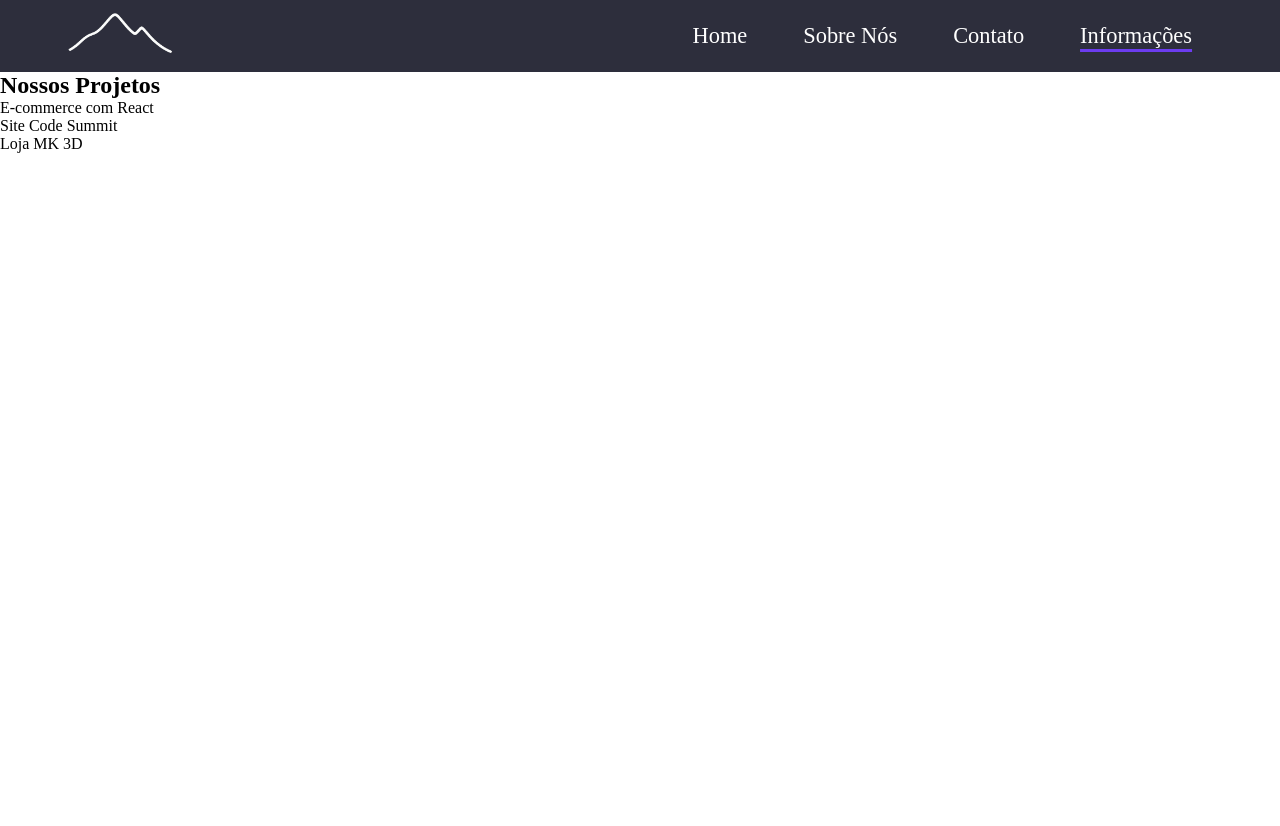
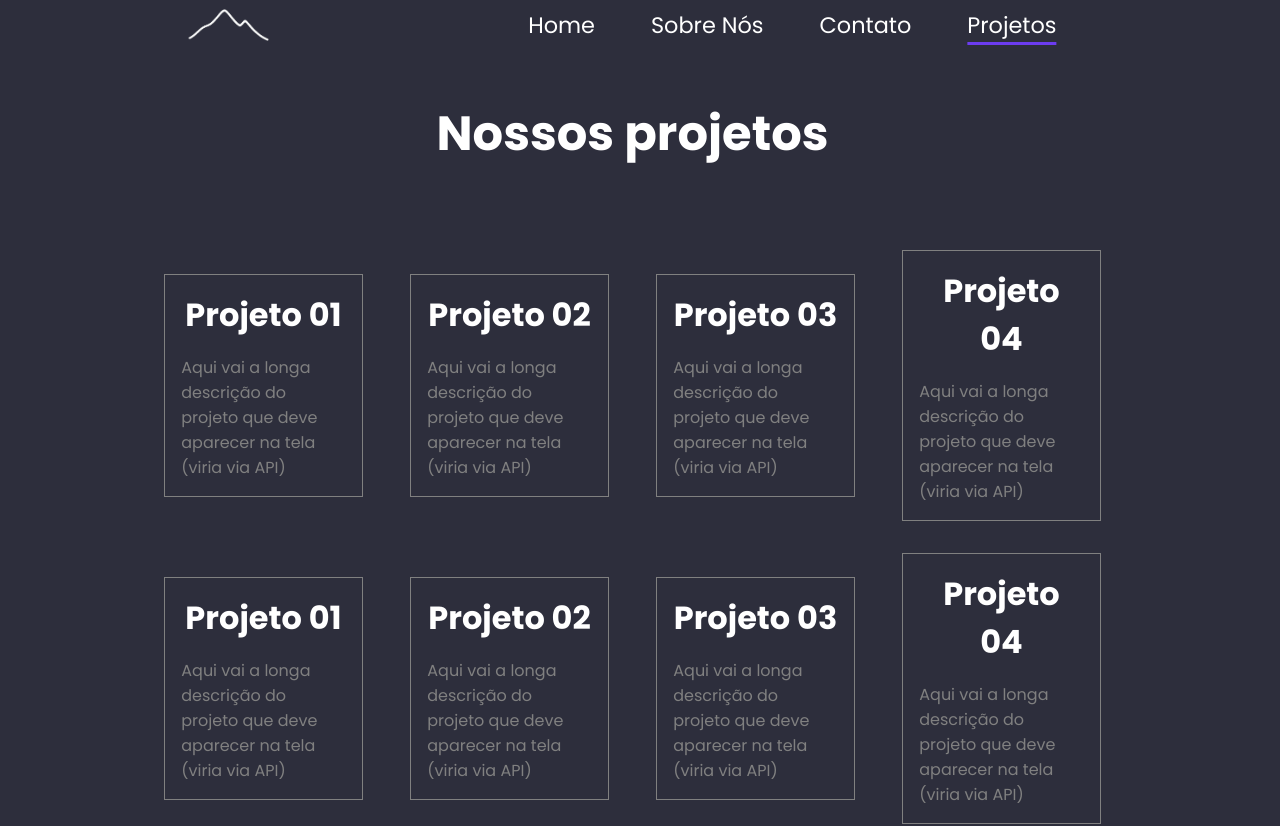
Before and after one commit to MaikeraHW/React_router, a React (Vite) app: page /projects in a window 1280 px wide. Shown: the top 826 px of the page. Before the commit the page ends 800 px from the top, so only its background shows below. Built offline with nearby package versions, Linux system fonts and the light colour scheme.

Commit message:
feito pagina de projetos e cards dinamicos baseado em API

```diff
--- a/index.html
+++ b/index.html
@@ -2,6 +2,9 @@
 <html lang="en">
   <head>
     <meta charset="UTF-8" />
+    <link rel="preconnect" href="https://fonts.googleapis.com">
+    <link rel="preconnect" href="https://fonts.gstatic.com" crossorigin>
+    <link href="https://fonts.googleapis.com/css2?family=Poppins:ital,wght@0,100;0,200;0,300;0,400;0,500;0,600;0,700;0,800;0,900;1,100;1,200;1,300;1,400;1,500;1,600;1,700;1,800;1,900&display=swap" rel="stylesheet">
     <link rel="icon" type="image/svg+xml" href="/favicon.svg" />
     <meta name="viewport" content="width=device-width, initial-scale=1.0" />
     <title>react-router</title>
@@ -9,5 +12,7 @@
   <body>
     <div id="root"></div>
     <script type="module" src="/src/main.jsx"></script>
+    <script type="module" src="https://unpkg.com/ionicons@7.1.0/dist/ionicons/ionicons.esm.js"></script>
+    <script nomodule src="https://unpkg.com/ionicons@7.1.0/dist/ionicons/ionicons.js"></script>
   </body>
 </html>
--- /dev/null
+++ b/src/components/Article.jsx
@@ -0,0 +1,19 @@
+import styles from './Article.module.css'
+
+
+function Article({artName, artLogo, artDesc}){
+
+
+    return (
+
+        <article className={styles.articleBody}>
+            <p className={styles.articlelogo}>{artLogo}</p>
+            <h3 className={styles.articleName}>{artName}</h3>
+            <p className={styles.articleDescription}>{artDesc}</p>
+        </article>
+
+
+    )
+}
+
+export default Article
--- /dev/null
+++ b/src/components/Article.module.css
@@ -0,0 +1,17 @@
+.articleBody{
+    flex: 0 0 calc(20%);
+    padding: 1rem;
+    border: 1px solid grey;
+    margin: 1rem 0;
+}
+
+.articleName{
+    margin-bottom: 1rem;
+    text-align: center;
+    font-size: 2rem;
+    color: white;
+}
+
+.articleDescription{
+    color: grey;
+}
--- a/src/components/Header.jsx
+++ b/src/components/Header.jsx
@@ -17,7 +17,7 @@ function Header(){
                     <li><NavLink to="/" className={({isActive}) => `${isActive ? styles.active : ''} ${styles.navLink}`}>Home</NavLink></li>
                     <li><NavLink to="/sobre" className={({isActive}) => `${isActive ? styles.active : ''} ${styles.navLink}`}>Sobre Nós</NavLink></li>
                     <li><NavLink to="/contato" className={({isActive}) => `${isActive ? styles.active : ''} ${styles.navLink}`}>Contato</NavLink></li>
-                    <li><NavLink to="/projects" className={({isActive}) => `${isActive ? styles.active : ''} ${styles.navLink}`}>Informações</NavLink></li>
+                    <li><NavLink to="/projects" className={({isActive}) => `${isActive ? styles.active : ''} ${styles.navLink}`}>Projetos</NavLink></li>
                 </ul>
             </nav>
         </div>
--- a/src/index.css
+++ b/src/index.css
@@ -2,8 +2,17 @@
   padding: 0;
   margin: 0;
   box-sizing: border-box;
+  font-family: 'Poppins', sans-serif;
 
   --maincolor: #2d2e3c;
   --secondcolor: #181621;
   --mainpurple: #6c3cf0;
+
+  background-color: var(--maincolor);
+  scrollbar-gutter: stable;
 }
+
+body{
+  max-width: 80dvw;
+  margin: auto;
+}
--- a/src/pages/Projects.jsx
+++ b/src/pages/Projects.jsx
@@ -1,21 +1,51 @@
+import styles from './projects.module.css'
+import Article from "../components/Article"
 
 
 function Projects(){
 
-    const listaDeProjetos = [
-        {id: 1, nome: "E-commerce com React"},
-        {id: 2, nome: "Site Code Summit"},
-        {id: 3, nome: "Loja MK 3D"}
+    const projetos = [
+
+        {id: 1, nome: "Projeto 01", descricao: "Aqui vai a longa descrição do projeto que deve aparecer na tela (viria via API)"},
+        {id: 2, nome: "Projeto 02", descricao: "Aqui vai a longa descrição do projeto que deve aparecer na tela (viria via API)"},
+        {id: 3, nome: "Projeto 03", descricao: "Aqui vai a longa descrição do projeto que deve aparecer na tela (viria via API)"},
+        {id: 4, nome: "Projeto 04", descricao: "Aqui vai a longa descrição do projeto que deve aparecer na tela (viria via API)"},
+        {id: 1, nome: "Projeto 01", descricao: "Aqui vai a longa descrição do projeto que deve aparecer na tela (viria via API)"},
+        {id: 2, nome: "Projeto 02", descricao: "Aqui vai a longa descrição do projeto que deve aparecer na tela (viria via API)"},
+        {id: 3, nome: "Projeto 03", descricao: "Aqui vai a longa descrição do projeto que deve aparecer na tela (viria via API)"},
+        {id: 4, nome: "Projeto 04", descricao: "Aqui vai a longa descrição do projeto que deve aparecer na tela (viria via API)"},
+        {id: 1, nome: "Projeto 01", descricao: "Aqui vai a longa descrição do projeto que deve aparecer na tela (viria via API)"},
+        {id: 2, nome: "Projeto 02", descricao: "Aqui vai a longa descrição do projeto que deve aparecer na tela (viria via API)"},
+        {id: 3, nome: "Projeto 03", descricao: "Aqui vai a longa descrição do projeto que deve aparecer na tela (viria via API)"},
+        {id: 4, nome: "Projeto 04", descricao: "Aqui vai a longa descrição do projeto que deve aparecer na tela (viria via API)"},
+        {id: 1, nome: "Projeto 01", descricao: "Aqui vai a longa descrição do projeto que deve aparecer na tela (viria via API)"},
+        {id: 2, nome: "Projeto 02", descricao: "Aqui vai a longa descrição do projeto que deve aparecer na tela (viria via API)"},
+        {id: 3, nome: "Projeto 03", descricao: "Aqui vai a longa descrição do projeto que deve aparecer na tela (viria via API)"},
+        {id: 4, nome: "Projeto 04", descricao: "Aqui vai a longa descrição do projeto que deve aparecer na tela (viria via API)"},
+        {id: 1, nome: "Projeto 01", descricao: "Aqui vai a longa descrição do projeto que deve aparecer na tela (viria via API)"},
+        {id: 2, nome: "Projeto 02", descricao: "Aqui vai a longa descrição do projeto que deve aparecer na tela (viria via API)"},
+        {id: 3, nome: "Projeto 03", descricao: "Aqui vai a longa descrição do projeto que deve aparecer na tela (viria via API)"},
+        {id: 4, nome: "Projeto 04", descricao: "Aqui vai a longa descrição do projeto que deve aparecer na tela (viria via API)"},
+        {id: 1, nome: "Projeto 01", descricao: "Aqui vai a longa descrição do projeto que deve aparecer na tela (viria via API)"},
+        {id: 2, nome: "Projeto 02", descricao: "Aqui vai a longa descrição do projeto que deve aparecer na tela (viria via API)"},
+        {id: 3, nome: "Projeto 03", descricao: "Aqui vai a longa descrição do projeto que deve aparecer na tela (viria via API)"},
+        {id: 4, nome: "Projeto 04", descricao: "Aqui vai a longa descrição do projeto que deve aparecer na tela (viria via API)"},
+        {id: 1, nome: "Projeto 01", descricao: "Aqui vai a longa descrição do projeto que deve aparecer na tela (viria via API)"},
+        {id: 2, nome: "Projeto 02", descricao: "Aqui vai a longa descrição do projeto que deve aparecer na tela (viria via API)"},
+        {id: 3, nome: "Projeto 03", descricao: "Aqui vai a longa descrição do projeto que deve aparecer na tela (viria via API)"},
+        {id: 4, nome: "Projeto 04", descricao: "Aqui vai a longa descrição do projeto que deve aparecer na tela (viria via API)"},
+
     ]
+
 
     return (
         <>
-        <section>
-            <h1>Nossos Projetos</h1>
-            <ul>
-                {listaDeProjetos.map( p => <li key={p.id}>{p.nome}</li>)}
-            </ul>
+        <h1 className={styles.projectsTitle}>Nossos projetos</h1>
+        <section className={styles.projectsBody}>
+        {projetos.map( (p) => <Article key={p.id} artName={p.nome} artDesc={p.descricao} /> )}
         </section>
+
+        {/* <Article artName="Nome do Artigo" artLogo={`${<ion-icon name='diamond-outline'></ion-icon>}`} artDesc="Descrição do artigo"/> */}
         </>
     )
 }
--- /dev/null
+++ b/src/pages/projects.module.css
@@ -0,0 +1,16 @@
+.projectsBody{
+    flex-wrap: wrap;
+    padding: 1rem;
+    display: flex;
+    flex-direction: row;
+    justify-content: space-evenly;
+    align-items: center;
+    gap: 2%;
+}
+
+.projectsTitle{
+    text-align: center;
+    font-size: 3rem;
+    color: white;
+    margin: 3rem 0;
+}
```
Also changed, not shown: src/assets/LogoCS.png.
